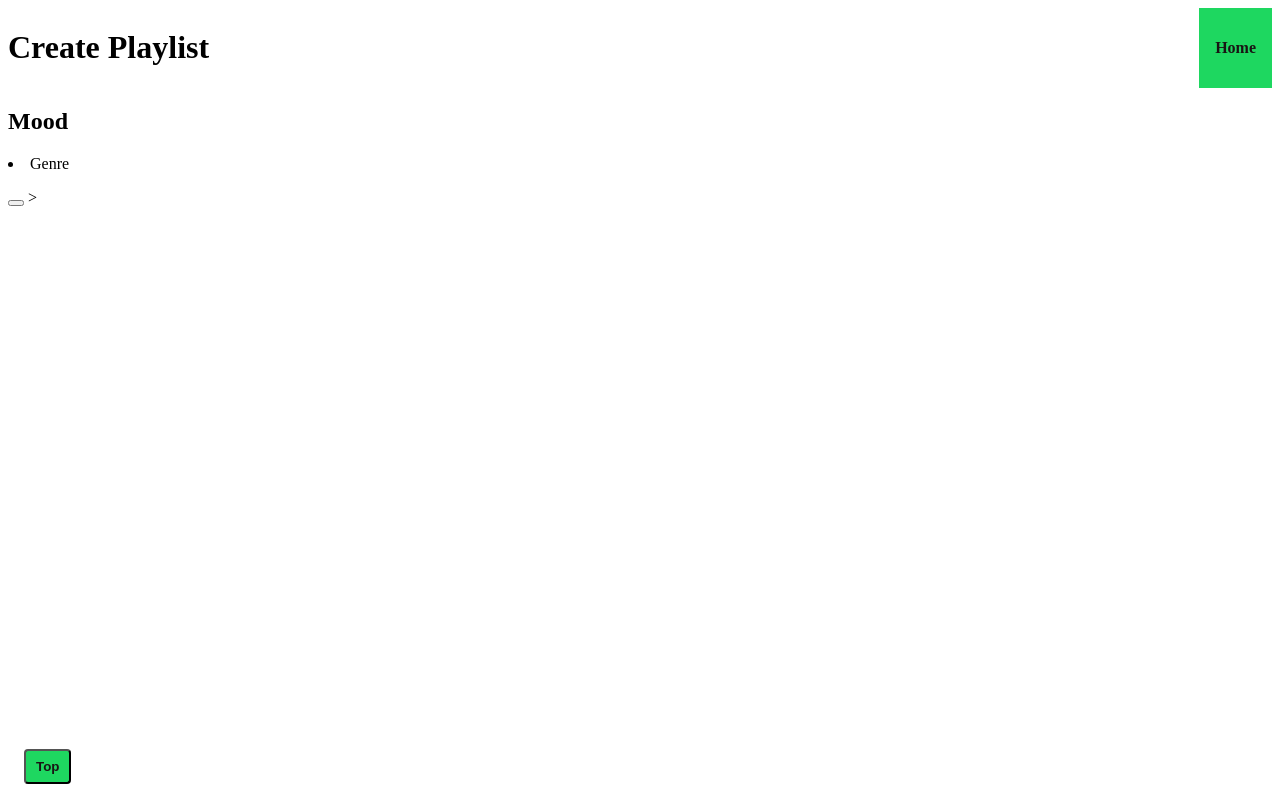
After one commit to COEN-296-Attention-Management-Spr-2023/intro-to-github-mood-maestro, a Python web app: template templates/create_playlist.html in a window 1280 px wide. The commit adds this page. Run offline with Jinja, Linux system fonts and the light colour scheme; the template is opened without the code that fills it, so the values that code supplies are empty.

```diff
--- /dev/null
+++ b/static/create_playlist.css
@@ -0,0 +1,41 @@
+header {
+    display: flex;
+    flex-direction: row;
+    justify-content: space-between;
+}
+
+nav.header_nav {
+    display: flex;
+    justify-content: center;
+    align-items: center;
+    background-color: #1ED760;
+    padding: 2vh;
+}
+
+header > nav.header_nav > a {
+    text-decoration: none;
+    color: #191414;
+    font-weight: bolder;
+}
+
+nav.footer_nav {
+    display: flex;
+    justify-content: right;
+    padding: 2vh;
+    position: fixed;
+    bottom: 0;
+}
+
+nav.footer_nav > button {
+    padding: 0.5rem;
+    background-color: #1ED760;
+    border-radius: 4px;
+    cursor: pointer;
+}
+
+nav.footer_nav > button > a {
+    text-decoration: none;
+    color: #191414;
+    font-weight: bolder;
+    border: 2px solid #1ED760;
+}
--- /dev/null
+++ b/templates/create_playlist.html
@@ -0,0 +1,32 @@
+<!DOCTYPE html>
+<html>
+<head>
+    <link rel="stylesheet" href="{{ url_for('static', filename='create_playlist.css') }}">
+    <title>Create Playlist</title>
+    <link rel="icon" type="image/png" href="../static/MoodMaestroLogo-green.jpg" border: 50%;/>
+</head>
+<body>
+    <header>
+        <h1 class="section_title">Create Playlist</h1>
+        <nav class="header_nav">
+            <a href="./home ">Home</a>
+        </nav>
+    </header>
+    <main>
+        <h2>Mood</h2>
+        <ul class="mood_list">
+            <!-- generate list of moods -->
+        </ul>
+        <li>Genre</li>
+        <ul class="genre_list">
+            <!-- generate list of genres -->
+        </ul>
+        <button><a href=""></a></button> <!-- generate playlist and go to view of created playlist? -->>
+    </main>
+    <footer>
+        <nav class="footer_nav">
+            <button><a href="#">Top</a></button>
+        </nav>
+    </footer>
+</body>
+</html>
--- a/templates/home.html
+++ b/templates/home.html
@@ -3,7 +3,7 @@
 <head>
     <link rel="stylesheet" href="{{ url_for('static', filename='home.css') }}">
     <title>Mood Maestro Home</title>
-    <!-- <link rel="icon" type="image/png" href="./MoodMaestroLogo-green.jpg" border: 50%;/>  not working with python atm, need to look up favicon -->
+    <link rel="icon" type="image/png" href="../static/MoodMaestroLogo-green.jpg" border: 50%;/>
 </head>
 
 <nav class="mainnav">
@@ -18,7 +18,7 @@
 
 <body>
     <aside class="homeaside">
-        <img src="./MoodMaestroLogo-green.jpg" alt="Mood Maestro Logo" class="logo"/>
+        <img src="../static/MoodMaestroLogo-green.jpg" alt="Mood Maestro Logo" class="logo"/>
     </aside>
     <main>
         <ul class="homedirects">
--- a/templates/welcome.html
+++ b/templates/welcome.html
@@ -2,7 +2,7 @@
 <head>
     <link rel="stylesheet" href="{{ url_for('static', filename='welcome.css') }}">
     <title>Welcome to Mood Maestro</title>
-    <!-- <link rel="icon" type="image/png" href="./MoodMaestroLogo-green.jpg" border: 50%;/>  not working with python atm, need to look up favicon -->
+    <link rel="icon" type="image/png" href="../static/MoodMaestroLogo-green.jpg" border: 50%;/>
 </head>
 
 <body>
```
Also changed, not shown: app.py (+34 -30 lines), static/create_playlist.js (added, +18 -0 lines), static/liked_songs.css (+86 -12 lines), static/playlists.css (+30 -5 lines), templates/liked_songs.html (+15 -3 lines), templates/playlists.html (+4 -4 lines).
